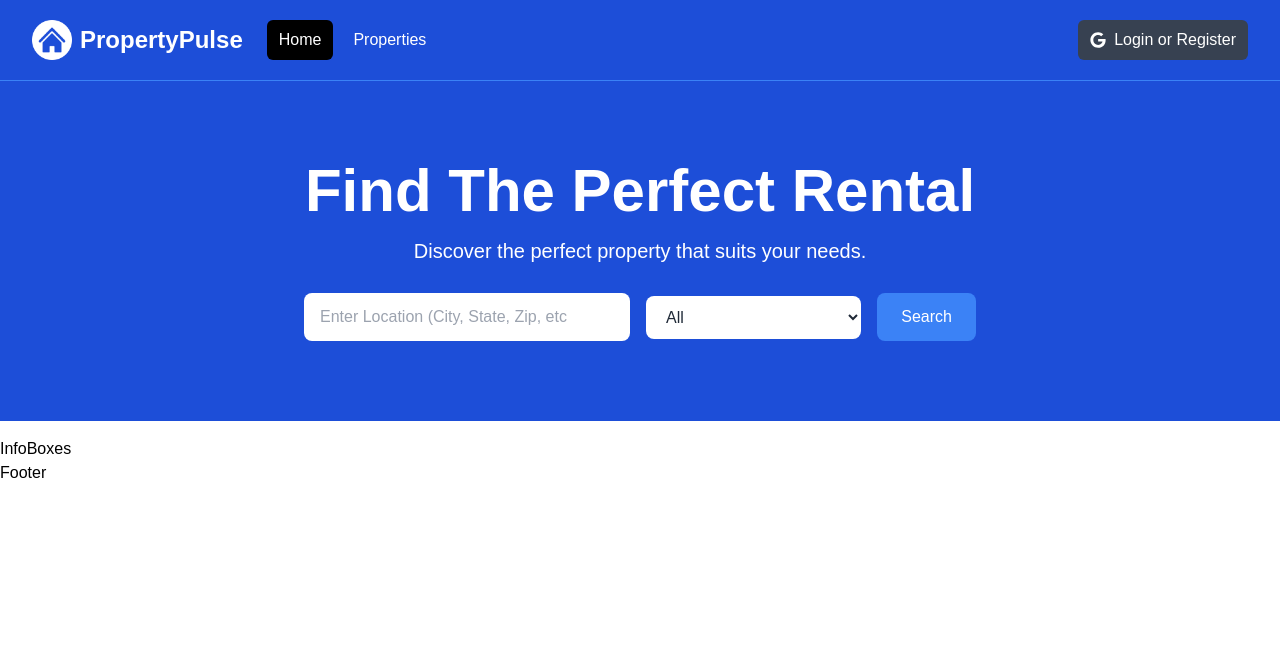
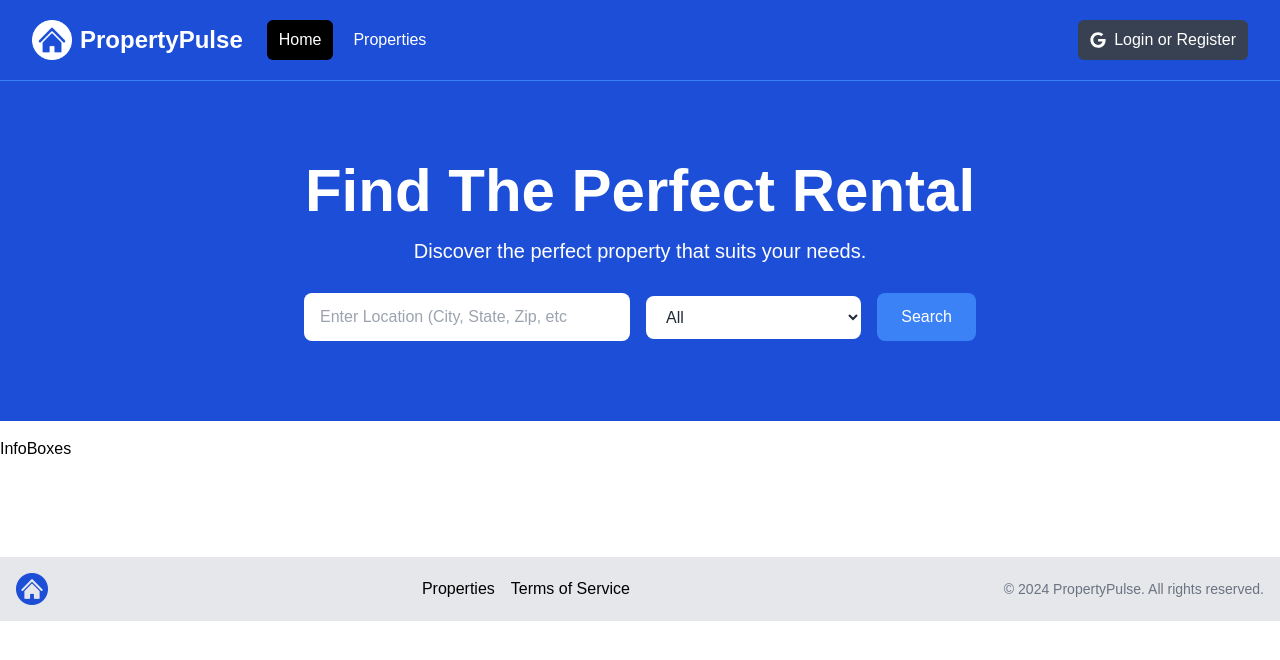
Before and after one commit to thomasmartinez114/property-app, a Next.js app: page / in a window 1280 px wide. Shown: the top 660 px of the page. Built offline with nearby package versions, Linux system fonts and the light colour scheme.

Commit message:
Footer displaying and year auto update

```diff
--- a/components/Footer.jsx
+++ b/components/Footer.jsx
@@ -1,5 +1,34 @@
+import Link from 'next/link';
+import Image from 'next/image';
+import logo from '@/assets/images/logo.png';
+
 const Footer = () => {
-  return <div>Footer</div>;
+  const currentYear = new Date().getFullYear();
+
+  return (
+    <footer className='bg-gray-200 py-4 mt-24'>
+      <div className='container mx-auto flex flex-col md:flex-row items-center justify-between px-4'>
+        <div className='mb-4 md:mb-0'>
+          <Image src={logo} alt='Logo' className='h-8 w-auto' />
+        </div>
+        <div className='flex flex-wrap justify-center md:justify-start mb-4 md:mb-0'>
+          <ul className='flex space-x-4'>
+            <li>
+              <Link href='/properties'>Properties</Link>
+            </li>
+            <li>
+              <Link href='/'>Terms of Service</Link>
+            </li>
+          </ul>
+        </div>
+        <div>
+          <p className='text-sm text-gray-500 mt-2 md:mt-0'>
+            &copy; {currentYear} PropertyPulse. All rights reserved.
+          </p>
+        </div>
+      </div>
+    </footer>
+  );
 };
 
 export default Footer;
```
